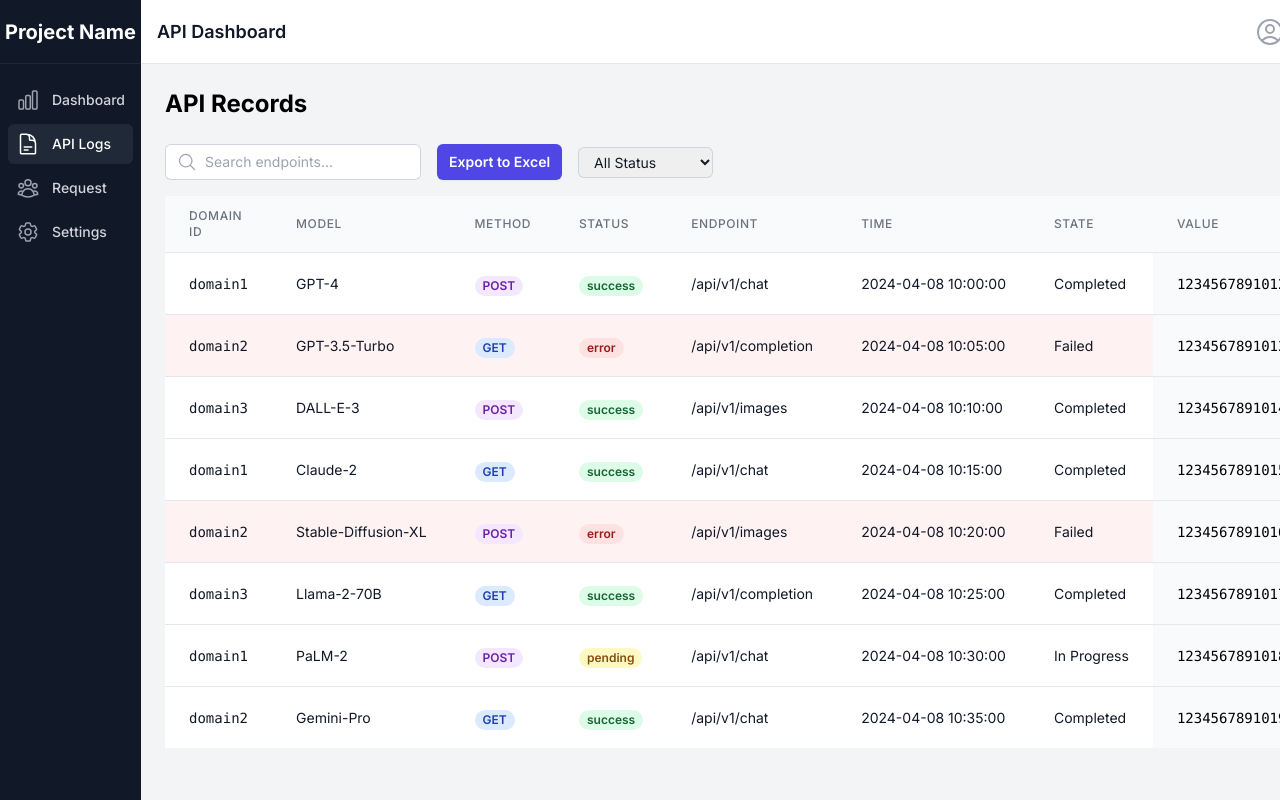
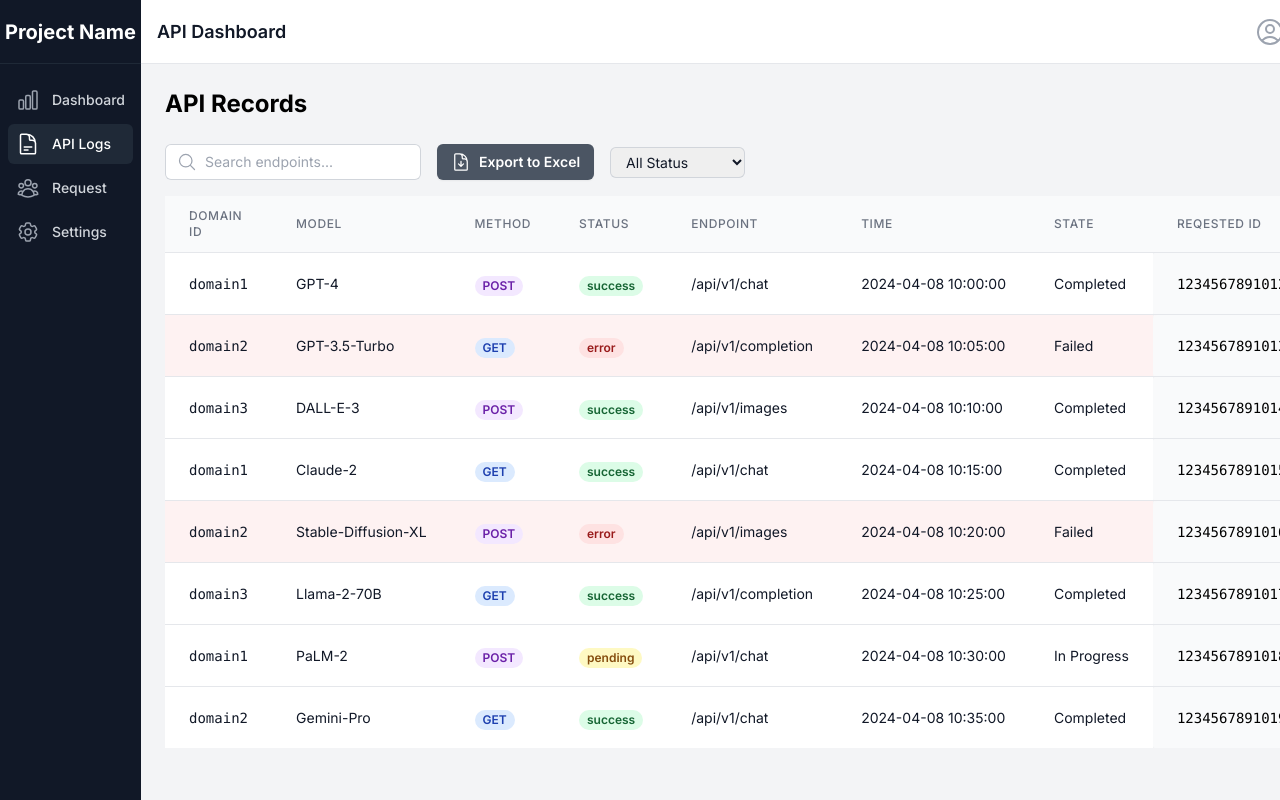
Before and after one commit to vishnupriyancode/Dashboard, a React (Vite) app in the folder frontend/: page /logs in a window 1280 px wide. Shown: the top 800 px of the page. Built offline with nearby package versions, Linux system fonts and the light colour scheme; sample sign-in values are in the browser's storage.

Commit message:
Excel_btn

```diff
--- a/frontend/src/components/ApiLogsTable.jsx
+++ b/frontend/src/components/ApiLogsTable.jsx
@@ -1,5 +1,5 @@
 import React, { useState, useEffect } from 'react';
-import { MagnifyingGlassIcon, EllipsisVerticalIcon } from '@heroicons/react/24/outline';
+import { MagnifyingGlassIcon, EllipsisVerticalIcon, DocumentArrowDownIcon } from '@heroicons/react/24/outline';
 import { Menu } from '@headlessui/react';
 import { payloadData } from '../data/payloadData';
 import { sampleApiLogs } from '../data/sampleApiLogs';
@@ -109,8 +109,9 @@ const ApiLogsTable = () => {
         </div>
         <button
           onClick={handleExport}
-          className="inline-flex items-center rounded-md bg-indigo-600 px-3 py-2 text-sm font-semibold text-white shadow-sm hover:bg-indigo-500 focus-visible:outline focus-visible:outline-2 focus-visible:outline-offset-2 focus-visible:outline-indigo-600"
+          className="inline-flex items-center gap-2 rounded-md bg-gray-600 px-3.5 py-2 text-sm font-semibold text-white shadow-sm hover:bg-gray-500 focus-visible:outline focus-visible:outline-2 focus-visible:outline-offset-2 focus-visible:outline-gray-600 transition-colors duration-200"
         >
+          <DocumentArrowDownIcon className="h-5 w-5" aria-hidden="true" />
           Export to Excel
         </button>
         <select
@@ -151,7 +152,7 @@ const ApiLogsTable = () => {
                 State
               </th>
               <th className="px-6 py-3 text-left text-xs font-medium uppercase tracking-wider text-gray-500">
-                Value
+                Reqested Id
               </th>
               <th className="px-6 py-3 text-left text-xs font-medium uppercase tracking-wider text-gray-500">
                 Actions
```
